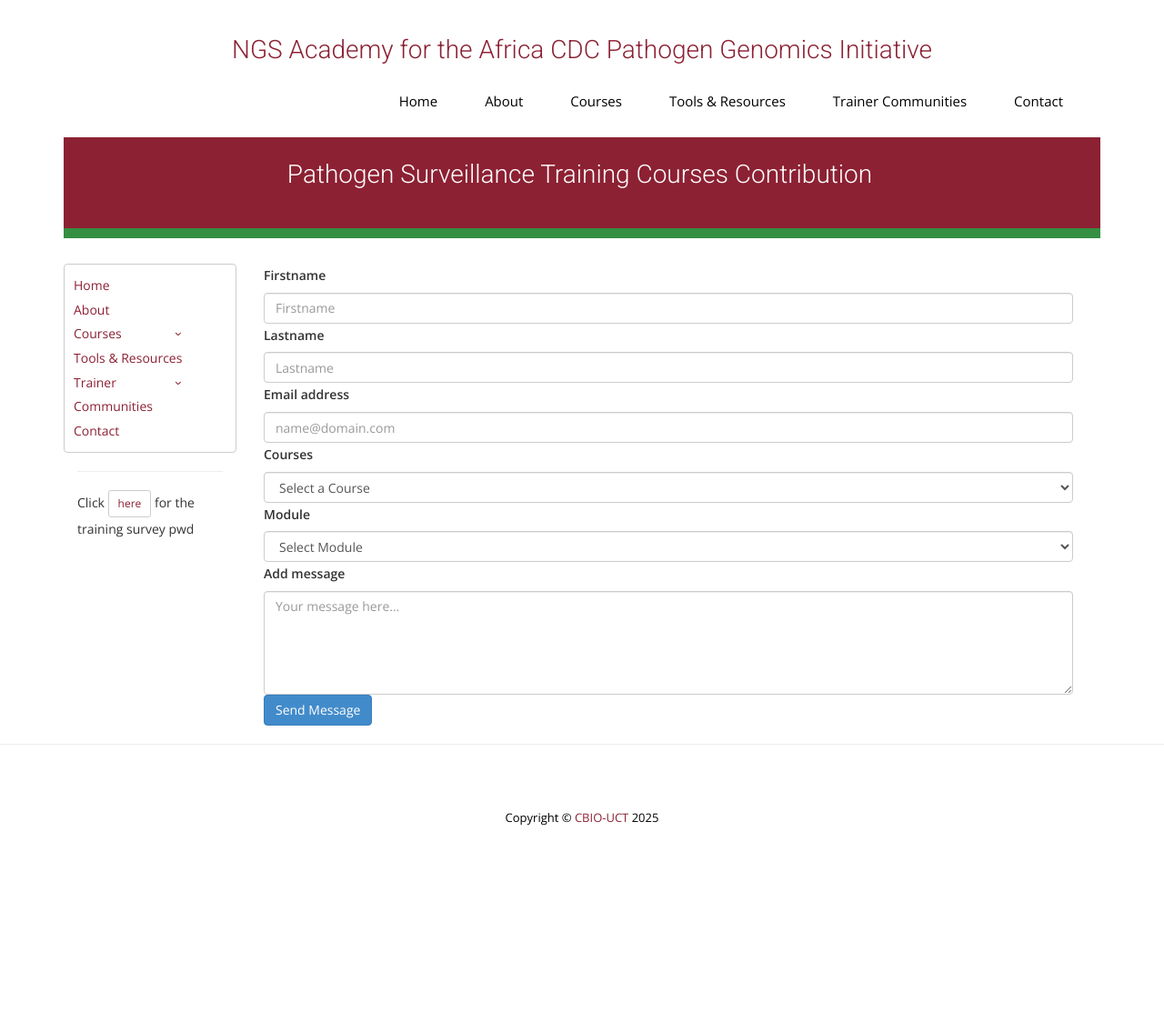
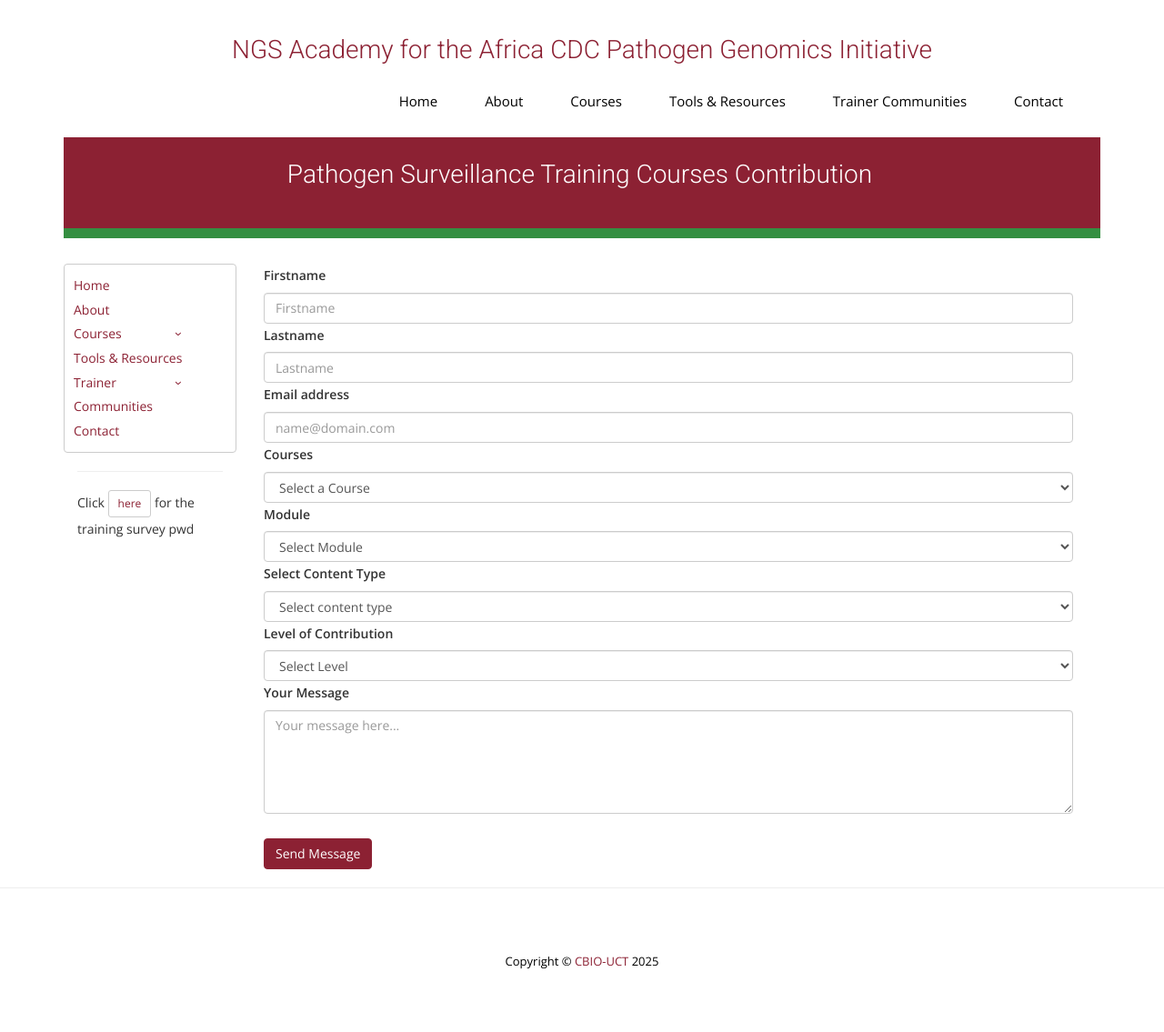
Before and after one commit to uct-cbio/ngs-academy, a Jekyll site: the page built from curricula-feedback-form.html, in a window 1280 px wide. Shown: the whole page at 91% size. Built offline with Jekyll 4.4.1, drawn with Linux system fonts in a browser that asks for light colours; nearby versions of some CDN libraries; some web fonts are replaced; comment, search, counter and statistics services are not loaded; before the commit the page ends 977 px from its top, so only the background shows below that.

Commit message:
updated form

```diff
--- a/curricula-feedback-form.html
+++ b/curricula-feedback-form.html
@@ -3,7 +3,6 @@
 title: Pathogen Surveillance Training Courses Contribution
 permalink: /courses/curricula-contribution/
 ---
-
 
 <div class="container-fluid">
   <form action="https://submit-form.com/FUPgKVql9" method="POST">
@@ -22,12 +21,10 @@
       <input type="email" class="form-control" id="email" name="email" placeholder="name@domain.com" required>
     </div>
 
-
-
     <!-- Curricula Selection -->
     <div class="mb-3">
-        <label for="curricula" class="form-label">Courses </label>
-        <select class="form-control" id="curricula" name="curricula" required>
+      <label for="course" class="form-label">Courses</label>
+      <select class="form-control" id="course" name="course" required>
         <option value="" disabled selected>Select a Course</option>
         <option value="Generic Foundational">Generic Foundational Course</option>
         <option value="Wetlab Course">Wet-lab Foundational Course</option>
@@ -50,17 +47,44 @@
     </div>
 
     <div class="mb-3">
-        <label for="message" class="form-label">Add message</label>
+      <label for="content" class="form-label">Select Content Type</label>
+      <select class="form-control" id="content" name="content" required>
+        <option value="" disabled selected>Select content type</option>
+        <option value="Module Introduction">Module Introduction</option>
+        <option value="Module Scope">Module Scope</option>
+        <option value="Module Learning Outcomes">Module Learning Outcomes</option>
+        <option value="Module Assessments">Module Assessments</option>
+        <option value="Module Practical">Module Practical</option>
+        <option value="Module Resources">Module Resources</option>
+        <option value="Not Applicable">Not Applicable</option>
+        <option value="Other">Other</option>
+      </select>
+    </div>
+
+    <div class="mb-3">
+      <label for="level" class="form-label">Level of Contribution</label>
+      <select class="form-control" id="level" name="level" required>
+        <option value="" disabled selected>Select Level</option>
+        <option value="Introductory">Introductory</option>
+        <option value="Intermediate">Intermediate</option>
+        <option value="Advanced">Advanced</option>
+        <option value="All Levels">All Levels</option>
+        <option value="Not Applicable">Not Applicable</option>
+      </select>
+    </div>
+
+    <div class="mb-3">
+      <label for="message" class="form-label">Your Message</label>
       <textarea class="form-control" id="message" name="message" rows="5" placeholder="Your message here..." required></textarea>
     </div>
 
-
-      <button type="submit" class="btn btn-primary">Send Message</button>
+    <br>
+    <button type="submit" class="btn btn-danger">Send Message</button>
   </form>
 
   <script>
     const moduleSelect = document.getElementById('module');
-      const microbeSelect = document.getElementById('curricula');
+    const microbeSelect = document.getElementById('course');
 
     const moduleOptions = {
       "Generic Foundational": [
@@ -91,7 +115,7 @@
         "Module B08: Virtual Environments and Containerization",
         "Module B09: Workflow Management Systems",
         "Module B10: Ontologies, Standards, Data Curation and Submission",
-          "Module B11: Data Visualisation and Report Generation",
+        "Module B11: Data Visualisation and Report Generation"
       ],
       "Fungal Course": [
         "Module F01: Study Design and Sequencing Strategies for Fungal Pathogen Surveillance",
@@ -99,7 +123,7 @@
         "Module F03: Introduction to Fungal Databases",
         "Module F04: Fungal Sample Processing and Library Preparation (Theory and Wet-lab Practical)",
         "Module F05: Phylogenetics and Visualization for Fungal Genomes",
-          "Module F06: Antifungal Resistance (AMR)",
+        "Module F06: Antifungal Resistance (AMR)"
       ],
       "Viral Course": [
         "Module V01: Study Design and Sequencing Strategies for Viral Pathogen Surveillance",
@@ -110,9 +134,8 @@
         "Module V04: Introduction to Viral NGS Data Processing",
         "Module V04a: Nextclade and Pangolin",
         "Module V04b: Galaxy Workflow (or other selected workflow(s))",
-          "Module V05: Advanced Bioinformatics Analysis for Viruses",
+        "Module V05: Advanced Bioinformatics Analysis for Viruses"
       ],
-
       "Bacterial Course": [
         "Module BA01: Study Design for Bacterial Pathogen Surveillance",
         "Module BA02: Bacterial Sample Preparation, Library Preparation and DNA Sequencing",
@@ -121,24 +144,21 @@
         "Module BA04b: Bacterial Bioinformatics Analytical Workflows",
         "Module BA05: Bacterial Phylogenetics",
         "Module BA06: Antibacterial Resistance Identification and Tracking",
-          "Module BA07: Metagenomics/16S rRNA Amplicon for Bacterial Surveillance",
+        "Module BA07: Metagenomics/16S rRNA Amplicon for Bacterial Surveillance"
       ],
       "Parasitic Course": [
         "Module P01: Study Design for Parasitic Pathogen Surveillance",
         "Module P02: Sample Processing and Library Preparation for Parasitic Pathogens (Theory and Wet-lab Practical)",
         "Module P03: Introduction to Parasitic NGS Data Processing",
         "Module P04: NGS Data Analysis Using the Artemis Genome Browser and Annotation Tool",
-          "Module P05: Using Parasitic Databases and Resources",
-
-        ]
-        ,
+        "Module P05: Using Parasitic Databases and Resources"
+      ],
       "Malaria Course": [
         "Module M01: Introduction to Malaria Biology and Genomic Epidemiology",
         "Module M02p: Malaria Pathogen Surveillance Design",
         "Module M02v: Malaria Vector Surveillance Design",
-          "Module M03: Sample Processing and Library Preparation for Malaria (Theory and Wet-lab Practical)",
-        ]
-        ,
+        "Module M03: Sample Processing and Library Preparation for Malaria (Theory and Wet-lab Practical)"
+      ],
       "Metagenomics Course": [
         "Module MG01: Introduction to Metagenomics and Use Cases",
         "Module MG02: Study Design and Lab Setup for Metagenomics",
@@ -146,8 +166,7 @@
         "Module MG04: Introduction to Metagenomics Data Analysis",
         "Module MG05: Metagenomics Data Analysis. iSeq 100 Loading",
         "Module MG06: Quality Control, Sample QC, Sequencing Run QC",
-          "Module MG07: Metagenomics Analysis. Cloud-based Metagenomics Platform for Researchers",
-
+        "Module MG07: Metagenomics Analysis. Cloud-based Metagenomics Platform for Researchers"
       ]
     };
 
```
Lines whose indentation alone changed are shown as unchanged.
